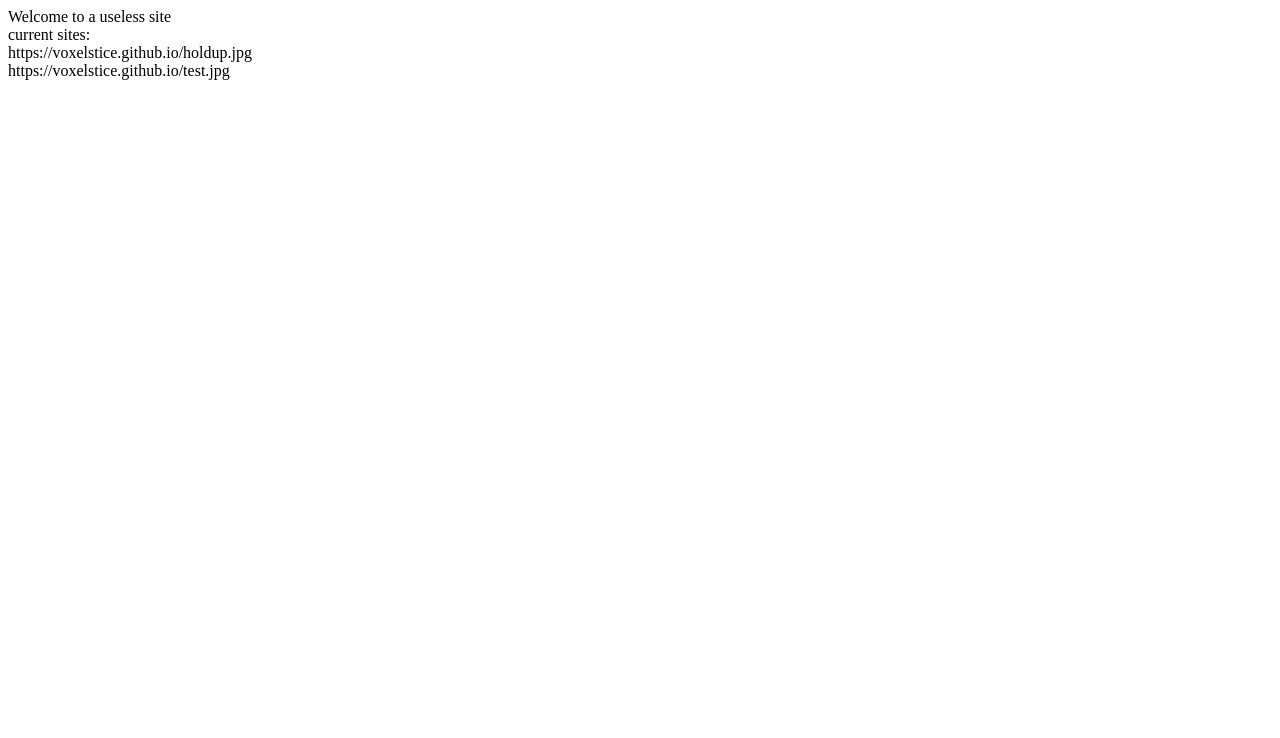
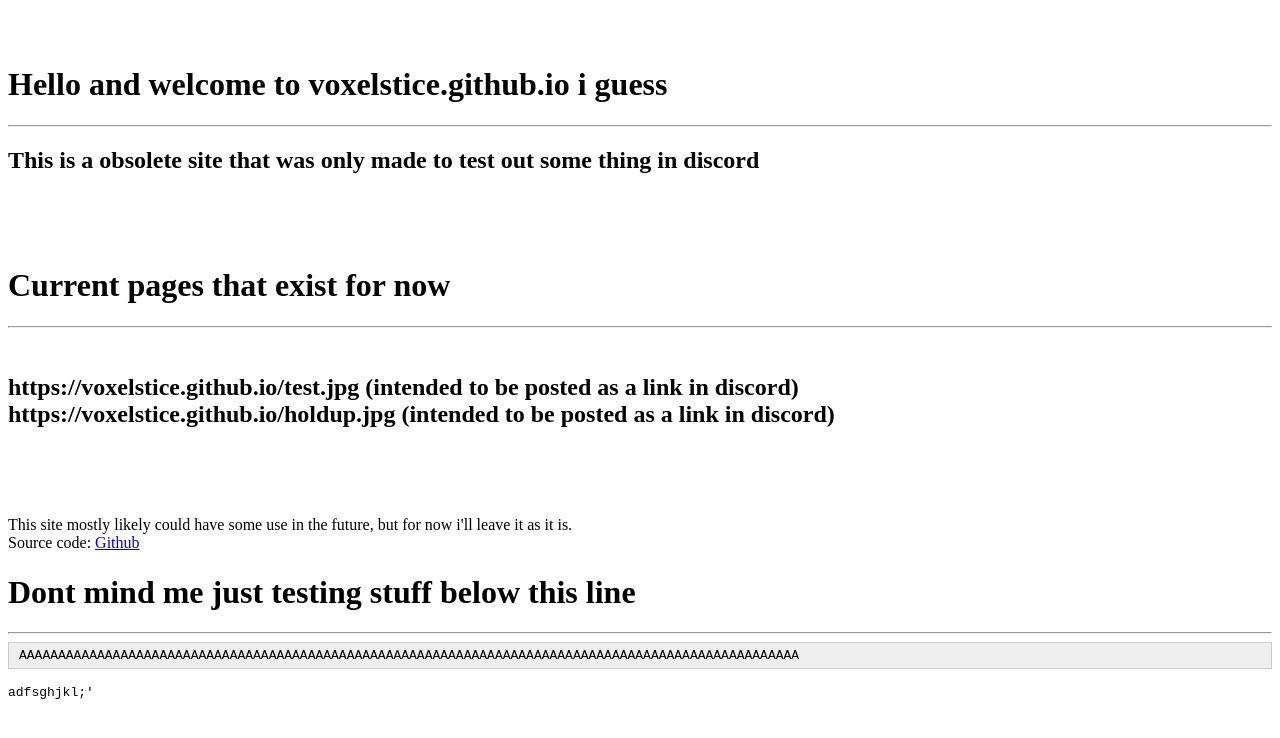
Before and after one commit to Voxelstice/holdup, a plain HTML site: page index.html in a window 1280 px wide. Drawn offline with Linux system fonts and the light colour scheme.

Commit message:
Update index.html

```diff
--- a/index.html
+++ b/index.html
@@ -1,7 +1,31 @@
-Welcome to a useless site
-<br>
-current sites:
-<br>
-https://voxelstice.github.io/holdup.jpg
-<br>
-https://voxelstice.github.io/test.jpg
+<h1>&nbsp;</h1>
+
+<h1>Hello and welcome to voxelstice.github.io i guess</h1>
+
+<hr />
+<h2>This is a obsolete site that was only made to test out some thing in discord</h2>
+
+<p>&nbsp;</p>
+
+<p>&nbsp;</p>
+
+<h1>Current pages that exist for now</h1>
+
+<hr />
+<h2><br />
+https://voxelstice.github.io/test.jpg (intended to be posted as a link in discord)<br />
+https://voxelstice.github.io/holdup.jpg&nbsp;(intended to be posted as a link in discord)</h2>
+
+<p>&nbsp;</p>
+
+<p>&nbsp;</p>
+
+<p>This site mostly likely could have some use in the future, but for now i&#39;ll leave it as it is.<br />
+Source code:&nbsp;<a href="https://github.com/Voxelstice/voxelstice.github.io">Github</a></p>
+
+<h1>Dont mind me just testing stuff below this line</h1>
+
+<hr />
+<div style="background:#eee;border:1px solid #ccc;padding:5px 10px;"><tt>AAAAAAAAAAAAAAAAAAAAAAAAAAAAAAAAAAAAAAAAAAAAAAAAAAAAAAAAAAAAAAAAAAAAAAAAAAAAAAAAAAAAAAAAAAAAAAAAAAAA</tt></div>
+
+<p><code>adfsghjkl;&#39;</code></p>
```
